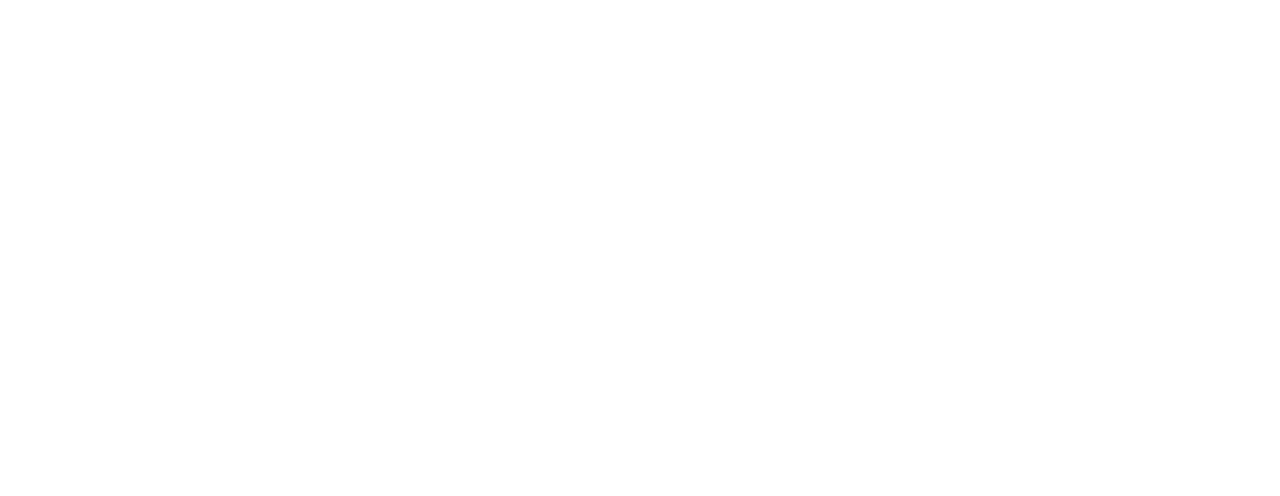
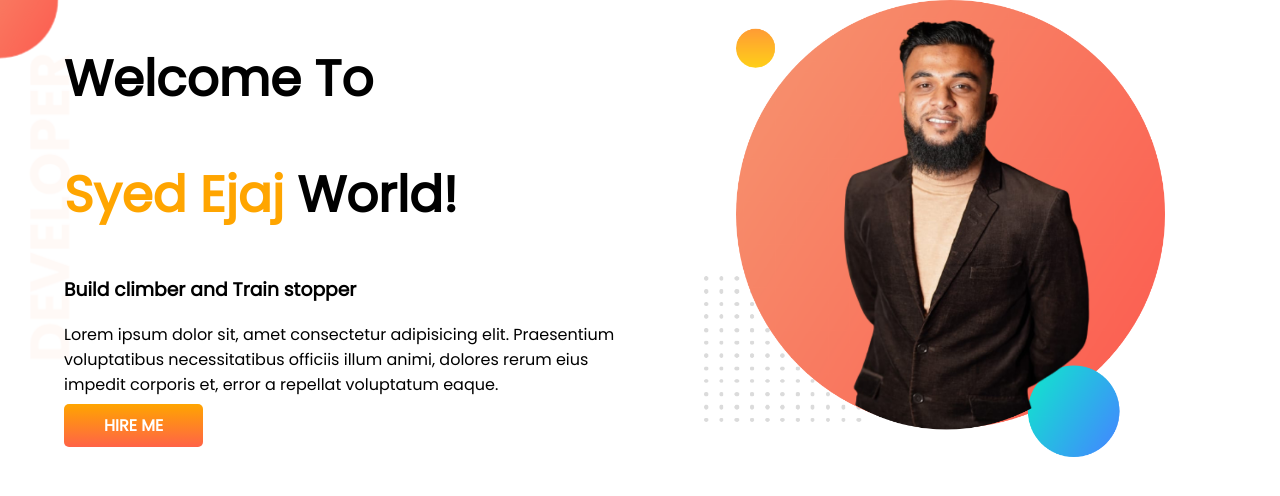
Before and after one commit to syedmuntak/developer-portfolio, a plain HTML site: page index.html in a window 1280 px wide. Drawn offline with Linux system fonts and the light colour scheme.

Commit message:
header added

```diff
--- a/index.html
+++ b/index.html
@@ -5,7 +5,30 @@
     <meta http-equiv="X-UA-Compatible" content="IE=edge" />
     <meta name="viewport" content="width=device-width, initial-scale=1.0" />
     <title>Syed Ejaj portfolio</title>
+    <link rel="preconnect" href="https://fonts.googleapis.com" />
+    <link rel="preconnect" href="https://fonts.gstatic.com" crossorigin />
+    <link
+      href="https://fonts.googleapis.com/css2?family=Poppins&display=swap"
+      rel="stylesheet"
+    />
     <link rel="stylesheet" href="style.css" />
   </head>
-  <body></body>
+  <body>
+    <section class="top-banner">
+      <div class="half-width">
+        <h1>Welcome To</h1>
+        <h1><span class="orange-color">Syed Ejaj</span> World!</h1>
+        <h3>Build climber and Train stopper</h3>
+        <p>
+          Lorem ipsum dolor sit, amet consectetur adipisicing elit. Praesentium
+          voluptatibus necessitatibus officiis illum animi, dolores rerum eius
+          impedit corporis et, error a repellat voluptatum eaque.
+        </p>
+        <a href="#" class="link-button" target="blank">HIRE ME</a>
+      </div>
+      <div class="half-width">
+        <img src="images/ejajbg.png" alt="" />
+      </div>
+    </section>
+  </body>
 </html>
--- a/style.css
+++ b/style.css
@@ -0,0 +1,33 @@
+body {
+  font-family: "Poppins", sans-serif;
+  margin: 0;
+  padding: 0;
+}
+h1 {
+  font-size: 50px;
+}
+.orange-color {
+  color: orange;
+}
+section {
+  display: flex;
+}
+.half-width {
+  width: 50%;
+  padding-left: 5%;
+}
+.half-width img {
+  width: 80%;
+}
+.link-button {
+  text-decoration: none;
+  background-image: linear-gradient(orange, tomato);
+  border-radius: 5px;
+  padding: 10px 40px;
+  color: white;
+  font-weight: bold;
+}
+.top-banner {
+  background-image: url(images/top-banner.png);
+  background-repeat: no-repeat;
+}
```
Also changed, not shown: images/dream-bg.png (added), images/ejajbg.png (added), images/exp-bg.png (added), images/jhankar.png (added), images/jhankar2.png (added), images/my-bg.png (added), images/my-bg2.png (added), images/top-banner.png (added), 7 other files.
